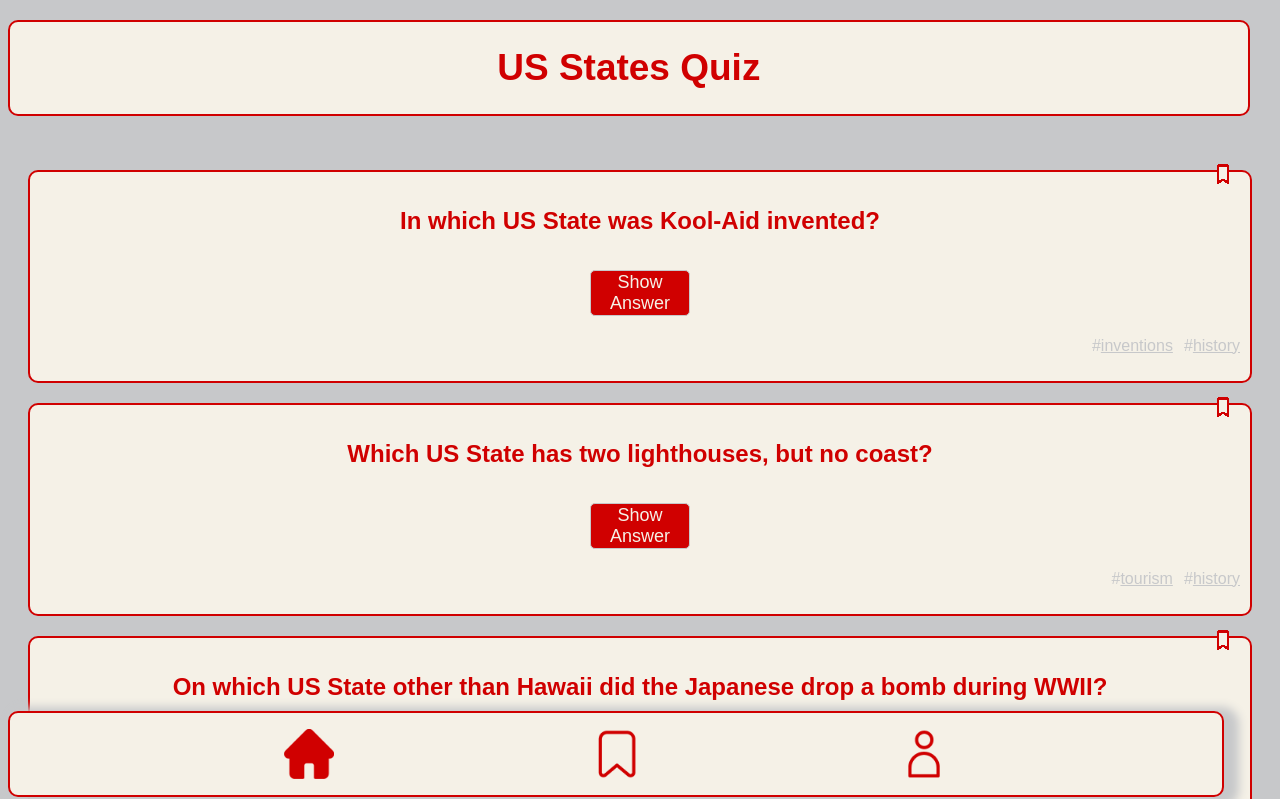
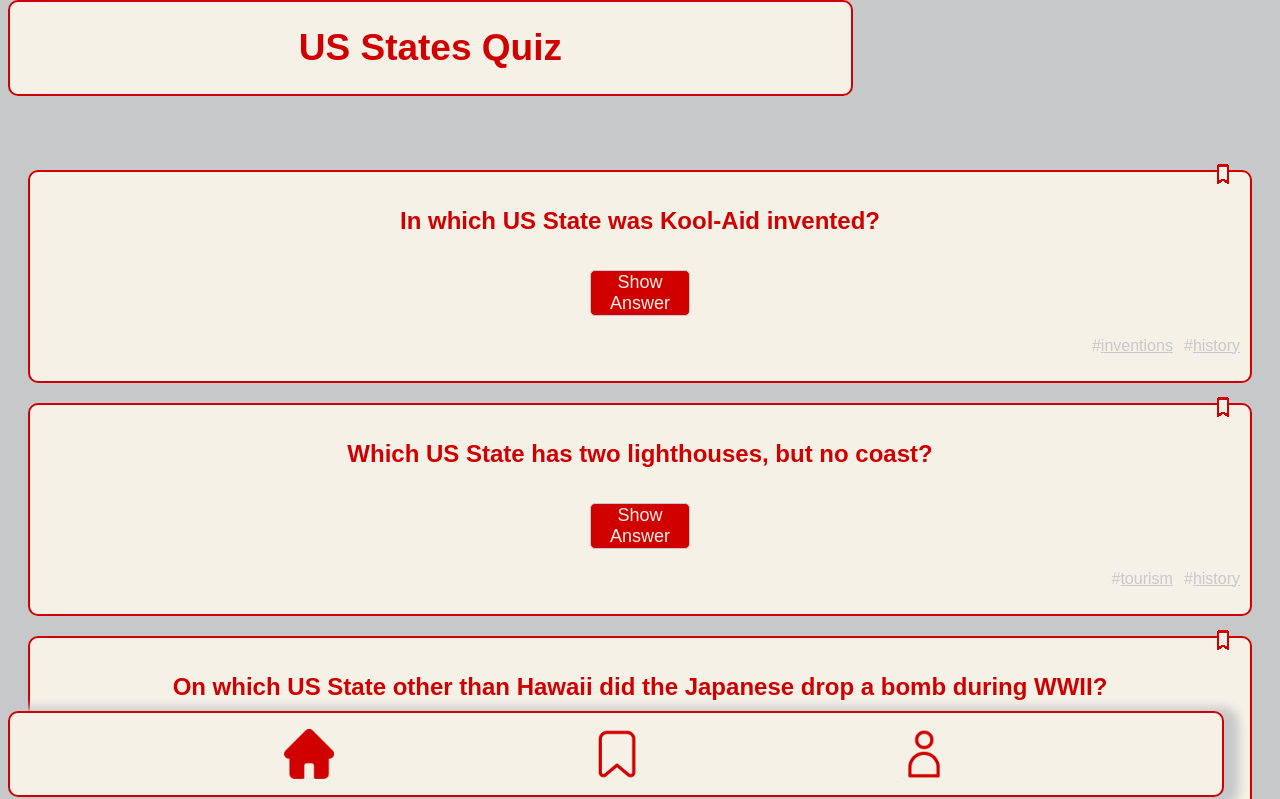
Before and after one commit to shrocket/quiz-app, a plain HTML site: page index.html in a window 1280 px wide. Shown: the top 799 px of the page. Drawn offline with Linux system fonts and the light colour scheme.

Commit message:
edit header

```diff
--- a/components/header.css
+++ b/components/header.css
@@ -1,16 +1,14 @@
 header {
-  display: flex;
-  justify-content: center;
-  flex-wrap: wrap;
   border-radius: 10px;
   border: solid 2px var(--color-scarlet);
   background-color: var(--color-cream);
   position: fixed;
-  width: 97%;
+  width: 66%;
   text-align: center;
   z-index: 1;
   top: 0;
-  margin-top: 20px;
+  margin-left: auto;
+  margin-right: auto;
 }
 h1 {
   font-size: 37px;
```
